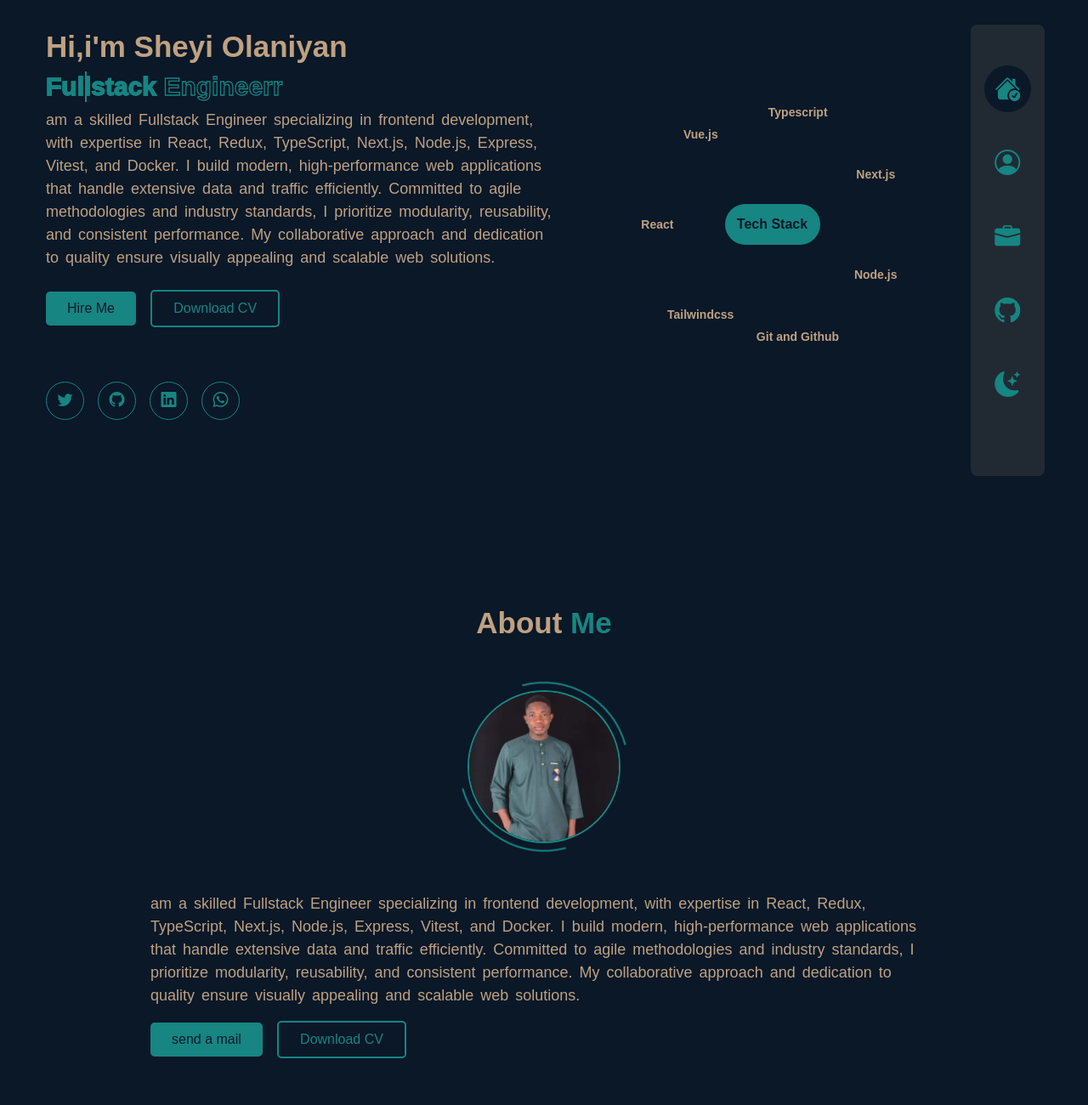
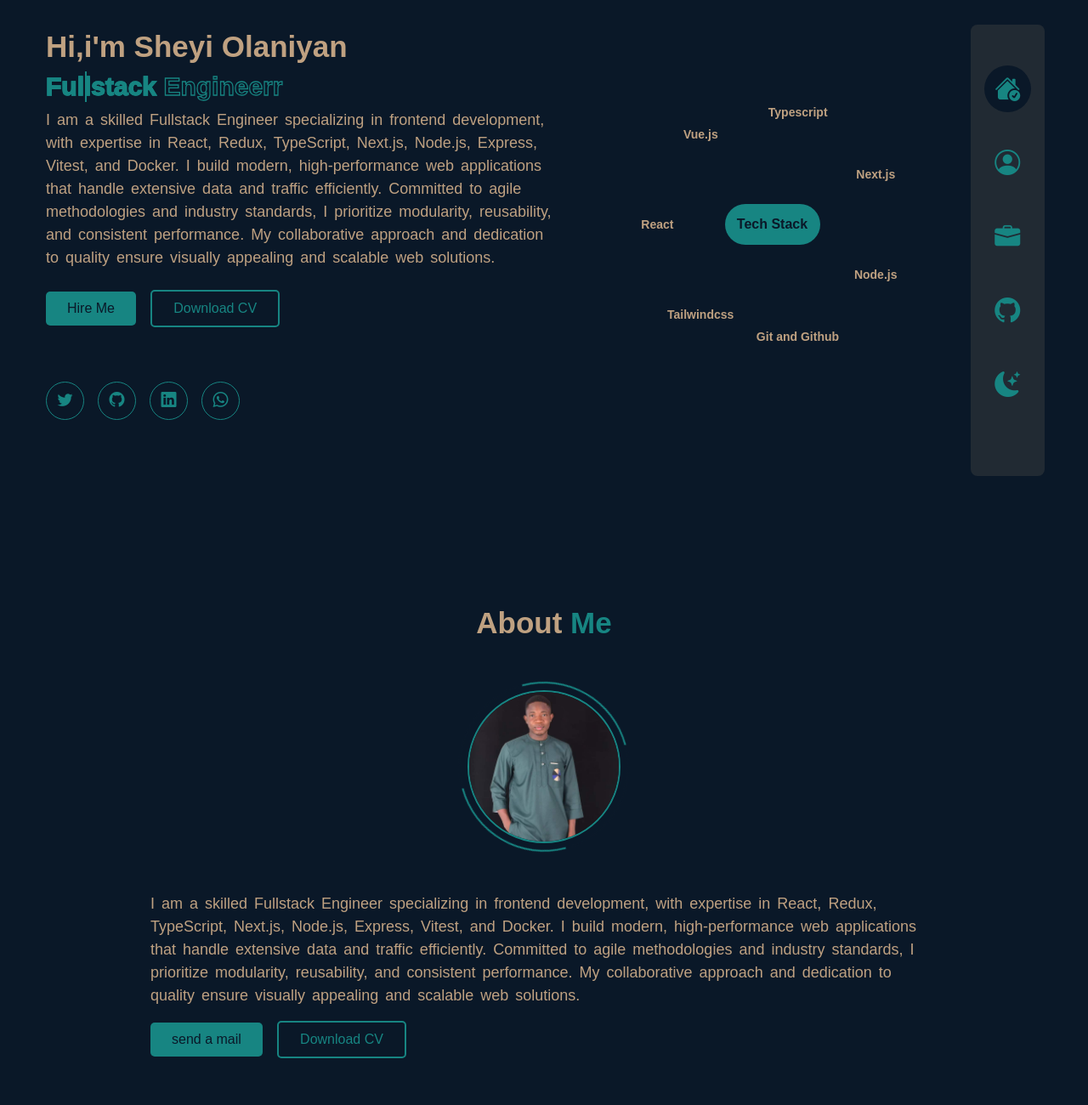
Before and after one commit to sheymantech/my-portfolio, a plain HTML site: page index.html in a window 1280 px wide. Shown: the part 160-1460 px from the top of the page at 85% size. Drawn offline with nearby package versions, Linux system fonts and the light colour scheme; a web font is replaced by a local one.

Commit message:
new feature

```diff
--- a/index.html
+++ b/index.html
@@ -34,7 +34,7 @@
                 <span class="animation" style="--i:2;"></span>
               </div>
               <p class="hero-para">
-                am a skilled Fullstack Engineer specializing in frontend development,
+                 I am a skilled Fullstack Engineer specializing in frontend development,
                 with expertise in React, Redux, TypeScript, Next.js, Node.js,
                 Express, Vitest, and Docker. I build modern, high-performance
                 web applications that handle extensive data and traffic efficiently.
@@ -108,7 +108,7 @@
         <span class="animate-img"></span>
         <span class="animation" style="--i:2;"></span>
       </div>
-      <p class="about-para"> am a skilled Fullstack Engineer specializing in frontend development,
+      <p class="about-para">I am a skilled Fullstack Engineer specializing in frontend development,
       with expertise in React, Redux, TypeScript, Next.js, Node.js,
       Express, Vitest, and Docker. I build modern, high-performance
       web applications that handle extensive data and traffic efficiently.
```
